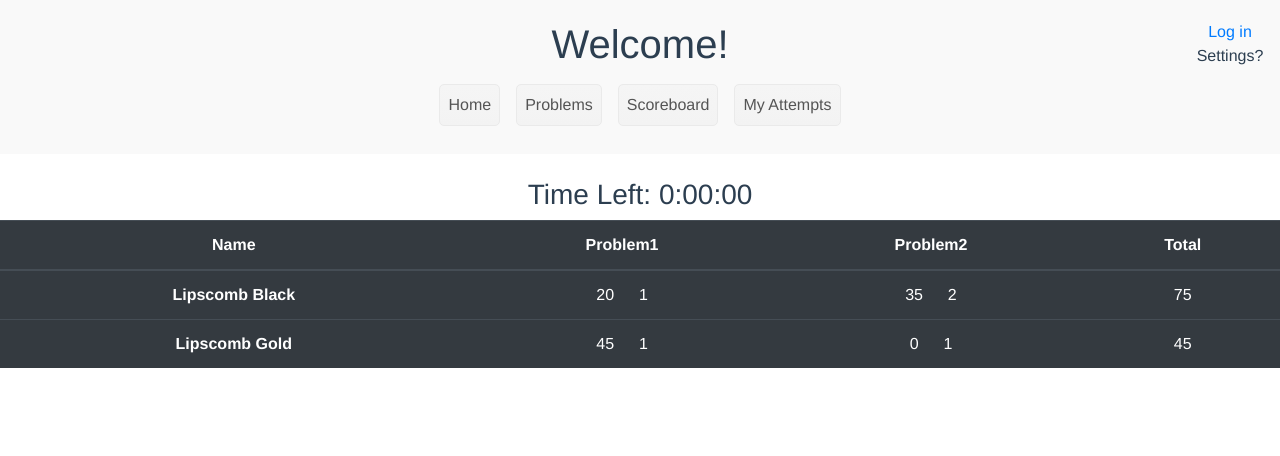
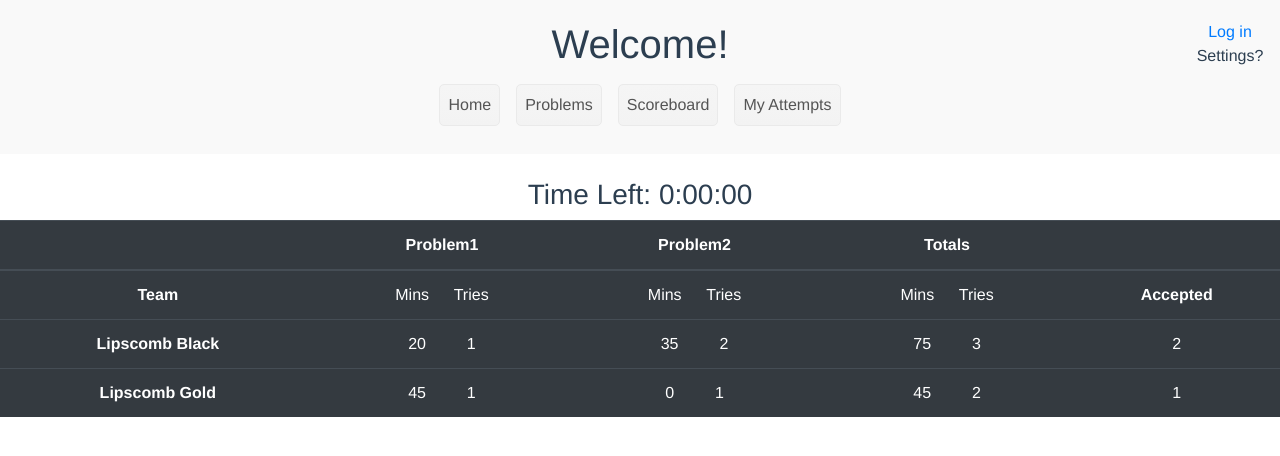
Before and after one commit to Addisonbean/Contest, a Vue app in the folder client/: page /scoreboard in a window 1280 px wide. Shown: the top 456 px of the page. Built offline with nearby package versions, Linux system fonts and the light colour scheme; no server answers.

Commit message:
4Scoreboard things

```diff
--- a/client/src/pages/Scoreboard.vue
+++ b/client/src/pages/Scoreboard.vue
@@ -8,19 +8,29 @@
     <table class="table table-dark">
       <thead>
         <tr>
-          <th scope="col">Name</th>
+          <th scope="col"></th>
           <th scope="col">Problem1</th>
           <th scope="col">Problem2</th>
-          <th scope="col">Total</th>
+          <th scope="col">Totals</th>
+          <th scope="col"></th>
         </tr>
       </thead>
       <tbody>
+        <tr>
+          <th scope="row"><strong>Team</strong></th>
+          <td v-for = "value in users[0].problems" v-bind:key="value.name">
+            Mins <span class=spacer></span> Tries
+          </td>
+          <td> Mins <span class=spacer></span> Tries</td>
+          <td><strong>Accepted</strong></td>
+        </tr>
         <tr v-for = "user in sortedTeams" v-bind:key="user.id">
           <th scope="row">{{ user.userName }}</th>
           <td v-for = "value in user.problems" v-bind:key="value.name">
-            {{ value.minutes }} <span class=spacer></span> {{ value.tries }}
+            {{ value.minutes }} <span class=spacer></span><span class=spacer></span> {{ value.tries }}
           </td>
-          <td>{{ totalMinutes(user) }}</td>
+          <td>{{ totalMinutes(user) }} <span class=spacer></span><span class=spacer></span> {{ totalTries(user) }}</td>
+          <td>{{ totalSolved(user) }}</td>
         </tr>
       </tbody>
     </table>
@@ -97,6 +107,13 @@
             }
             return total;
         },
+        totalTries: function(user) {
+            let total = 0;
+            for (let problem of user.problems){
+                total+=problem.tries;
+            }
+            return total;
+        },
     },
     computed: {
         sortedTeams: function() {
```
Also changed, not shown: 1 other file (tests, documents, lock files or other folders). Lines whose indentation alone changed are shown as unchanged.
